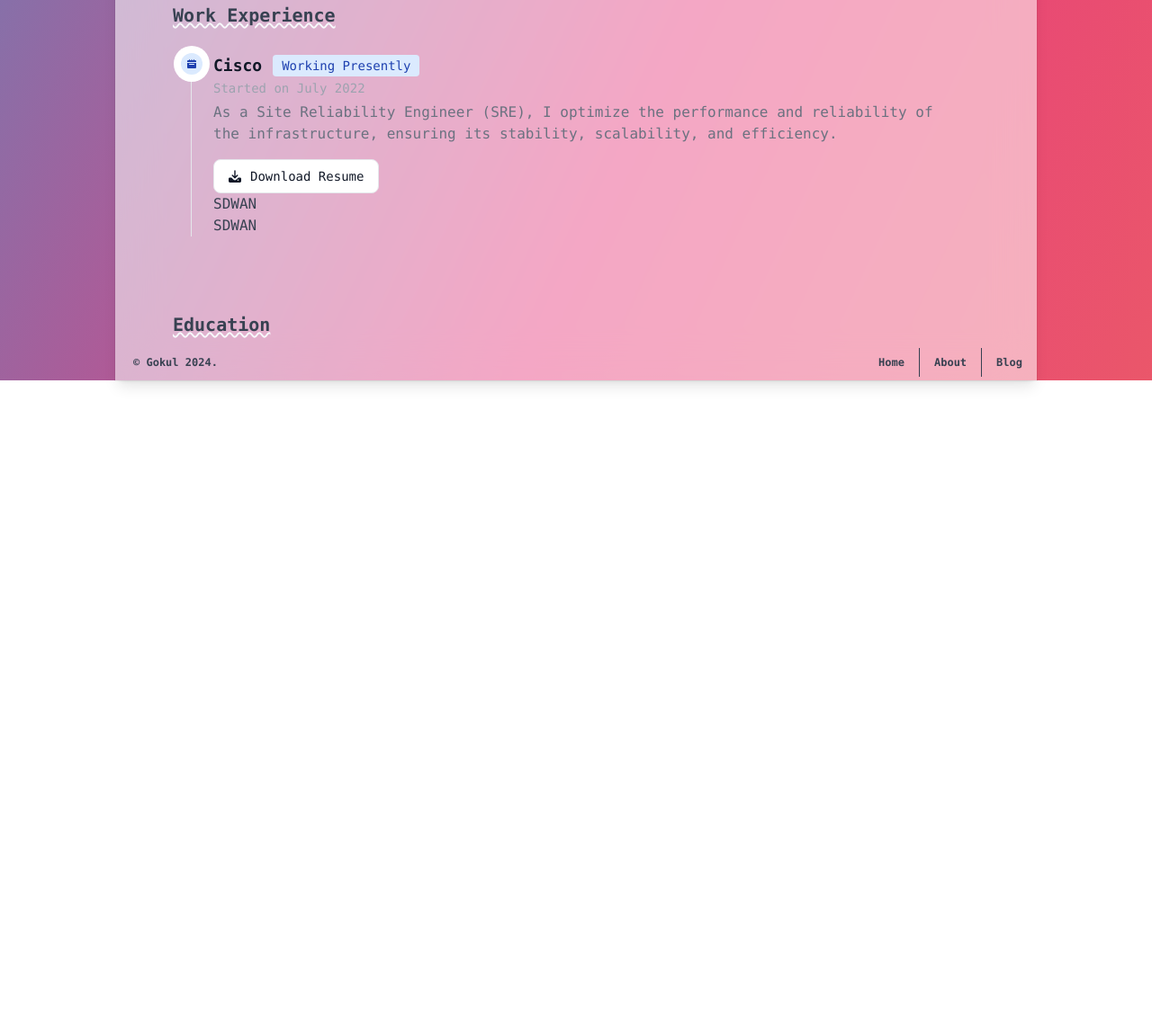
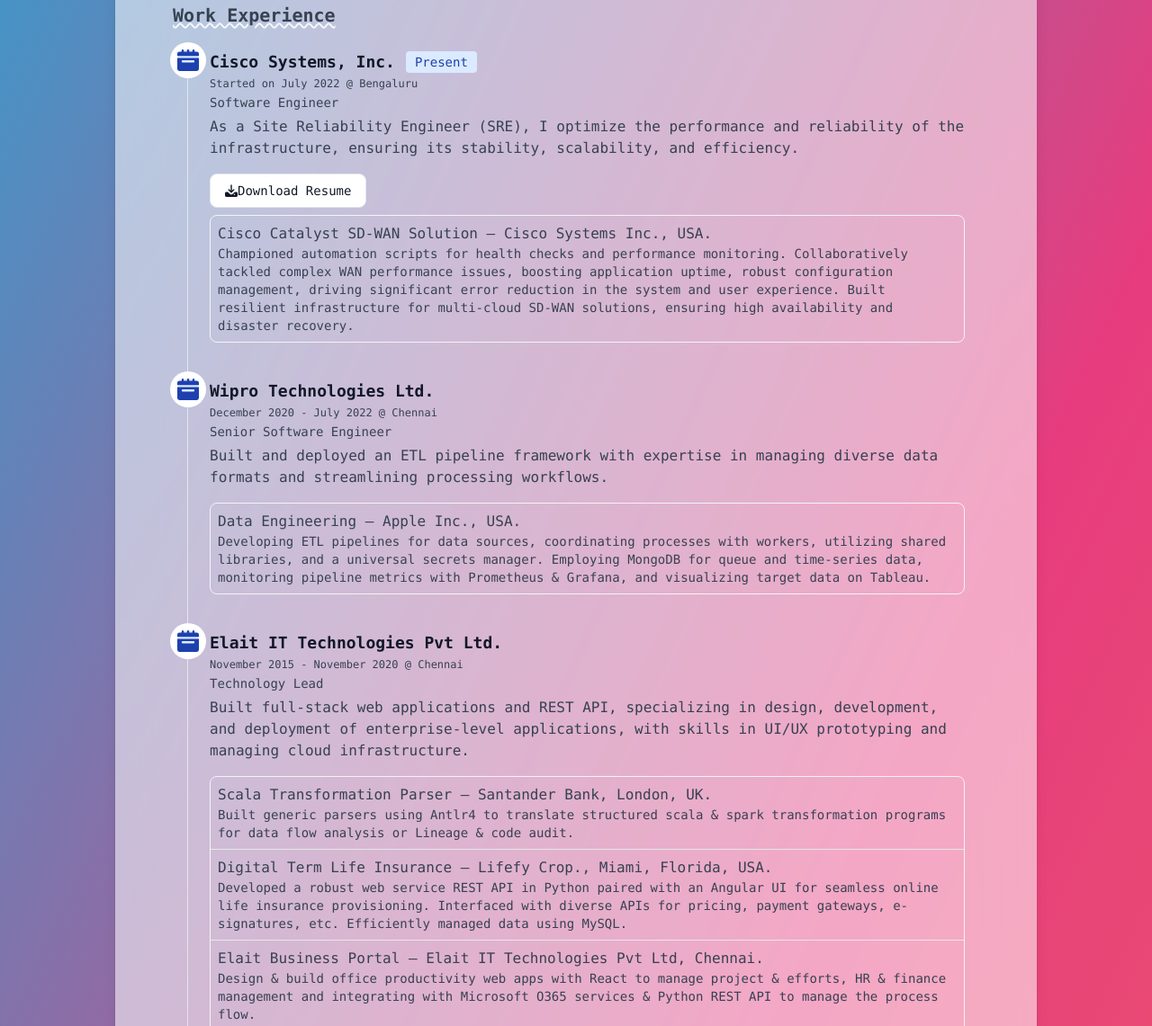
Before and after one commit to gokulvenkats/gokulvenkats.github.io, an Astro site: page /about in a window 1280 px wide. Shown: the part 383-1524 px from the top of the page at 90% size. Before the commit the page ends 806 px from the top, so only its background shows below. Built offline with nearby package versions, Linux system fonts and the light colour scheme; Astro itself is replaced by a stand-in of ours.

Commit message:
Project Details

```diff
--- a/src/components/Timeline.astro
+++ b/src/components/Timeline.astro
@@ -1,48 +1,54 @@
 ---
 const { works } = Astro.props;
-
+import Resume from "/src/content/resume/Gokul_Venkat_Resume.pdf";
+import Office from "/public/icons/office.svg?raw"
+import Download from "/public/icons/download.svg?raw"
 ---
 
 <ol class="relative border-s border-gray-200 dark:border-gray-700">
 {
-        works.companies.map((company: any) => (
-    <li class="mb-10 ms-6">
+    works.companies.map((company: any) => (
+    <li class="mb-10 ms-6 text-left">
         <span class="absolute flex items-center justify-center w-6 h-6 bg-blue-100 rounded-full -start-3 ring-8 ring-white dark:ring-gray-900 dark:bg-blue-900">
-            <svg class="w-2.5 h-2.5 text-blue-800 dark:text-blue-300" aria-hidden="true" xmlns="http://www.w3.org/2000/svg" fill="currentColor" viewBox="0 0 20 20">
-                <path d="M20 4a2 2 0 0 0-2-2h-2V1a1 1 0 0 0-2 0v1h-3V1a1 1 0 0 0-2 0v1H6V1a1 1 0 0 0-2 0v1H2a2 2 0 0 0-2 2v2h20V4ZM0 18a2 2 0 0 0 2 2h16a2 2 0 0 0 2-2V8H0v10Zm5-8h10a1 1 0 0 1 0 2H5a1 1 0 0 1 0-2Z"/>
-            </svg>
+            <Fragment set:html={Office} />
         </span>
         <h3 class="flex items-center mb-1 text-lg font-semibold text-gray-900 dark:text-white">
             {company.name}
             {
                 company.presentlyWorking ?
                 <span class="bg-blue-100 text-blue-800 text-sm font-medium me-2 px-2.5 py-0.5 rounded dark:bg-blue-900 dark:text-blue-300 ms-3">
-                    Working Presently
+                    Present
                 </span>
                 : ""
             }
         </h3>
-        <time class="block mb-2 text-sm font-normal leading-none text-gray-400 dark:text-gray-500">{company.yearOfWork}</time>
-        <p class="mb-4 text-base font-normal text-gray-500 dark:text-gray-400">{company.description}</p>
+        <time class="block mb-2 text-xs font-normal leading-none">{company.yearOfWork} @ {company.location}</time>
+        <time class="block mb-2 text-sm font-normal leading-none">{company.role}</time>
+        <p class="mb-4 text-base font-normal">{company.description}</p>
         {
             company.resume ?
-            <a href="#" class="inline-flex items-center px-4 py-2 text-sm font-medium text-gray-900 bg-white border border-gray-200 rounded-lg hover:bg-gray-100 hover:text-blue-700 focus:z-10 focus:ring-4 focus:outline-none focus:ring-gray-100 focus:text-blue-700 dark:bg-gray-800 dark:text-gray-400 dark:border-gray-600 dark:hover:text-white dark:hover:bg-gray-700 dark:focus:ring-gray-700">
-                <svg class="w-3.5 h-3.5 me-2.5" aria-hidden="true" xmlns="http://www.w3.org/2000/svg" fill="currentColor" viewBox="0 0 20 20">
-                    <path d="M14.707 7.793a1 1 0 0 0-1.414 0L11 10.086V1.5a1 1 0 0 0-2 0v8.586L6.707 7.793a1 1 0 1 0-1.414 1.414l4 4a1 1 0 0 0 1.416 0l4-4a1 1 0 0 0-.002-1.414Z"/>
-                    <path d="M18 12h-2.55l-2.975 2.975a3.5 3.5 0 0 1-4.95 0L4.55 12H2a2 2 0 0 0-2 2v4a2 2 0 0 0 2 2h16a2 2 0 0 0 2-2v-4a2 2 0 0 0-2-2Zm-3 5a1 1 0 1 1 0-2 1 1 0 0 1 0 2Z"/>
-                </svg>
+            <a href={Resume} class="inline-flex mb-2 items-center px-4 py-2 text-sm font-medium text-gray-900 bg-white border border-gray-200 rounded-lg hover:bg-gray-100 hover:text-blue-700 focus:z-10 focus:ring-4 focus:outline-none focus:ring-gray-100 focus:text-blue-700 dark:bg-gray-800 dark:text-slate-100 dark:border-gray-600 dark:hover:text-gray-300 dark:hover:bg-gray-700 dark:focus:ring-gray-700" download="gokul_resume">
+                <Fragment set:html={Download} />
                 Download Resume
             </a>
             : ""
         }
-        <ul>
-            {
-            company.projects.map((project: any) => (
-                <li>{project.name}</li>
-                <li>{project.description}</li>
-            ))
-            }
-        </ul>
+        <div class="border border-gray-100 rounded-lg dark:border-gray-700">
+            <ol class="divide-y divider-gray-200 dark:divide-gray-700">
+                {
+                    company.projects.map((project: any) => (
+                    <li>
+                        <div class="items-center block p-2 sm:flex hover:bg-gray-100 dark:hover:bg-gray-700">
+                            <div>
+                            <div class="text-base font-medium">{project.name}</div>
+                            <div class="text-sm font-normal">{project.description}</div>
+                            </div>
+                        </div>
+                    </li>
+                    ))
+                }
+            </ol>
+        </div>
     </li>
     ))
 }
--- a/src/layouts/Layout.astro
+++ b/src/layouts/Layout.astro
@@ -22,7 +22,7 @@
   </head>
   <body>
     <div class="font-mono m-1 sm:m-auto max-w-screen-lg theme-toggle">
-      <div class="shadow-lg ring-1 ring-black/5 flex flex-col h-screen backdrop-blur-xl bg-[hsla(0,0%,100%,0.55)]">
+      <div class="shadow-lg ring-1 ring-black/5 flex flex-col h-screen backdrop-blur-xl bg-[hsla(0,0%,100%,0.55)] dark:bg-black/20">
         <Header title={title} />
         <slot />
         <Footer />
--- a/src/pages/about.astro
+++ b/src/pages/about.astro
@@ -6,21 +6,72 @@
 const works = {
   companies: [
     {
-      name: "Cisco",
+      name: "Cisco Systems, Inc.",
       yearOfWork: "Started on July 2022",
+      role: "Software Engineer",
+      location: "Bengaluru",
       presentlyWorking: true,
-      description:
-        "As a Site Reliability Engineer (SRE), I optimize the performance and reliability of the infrastructure, ensuring its stability, scalability, and efficiency.",
-      resume: "https://",
+      description: "As a Site Reliability Engineer (SRE), I optimize the performance and reliability of the infrastructure, ensuring its stability, scalability, and efficiency.",
+      resume: true,
       projects: [
         {
-          name: "SDWAN",
-          description: "SDWAN",
+          name: "Cisco Catalyst SD-WAN Solution — Cisco Systems Inc., USA.",
+          description: "Championed automation scripts for health checks and performance monitoring. Collaboratively tackled complex WAN performance issues, boosting application uptime, robust configuration management, driving significant error reduction in the system and user experience. Built resilient infrastructure for multi-cloud SD-WAN solutions, ensuring high availability and disaster recovery.",
+        }
+      ],
+    },
+    {
+      name: "Wipro Technologies Ltd.",
+      yearOfWork: "December 2020 - July 2022",
+      role: "Senior Software Engineer",
+      location: "Chennai",
+      presentlyWorking: false,
+      description: "Built and deployed an ETL pipeline framework with expertise in managing diverse data formats and streamlining processing workflows.",
+      resume: false,
+      projects: [
+        {
+          name: "Data Engineering — Apple Inc., USA.",
+          description: "Developing ETL pipelines for data sources, coordinating processes with workers, utilizing shared libraries, and a universal secrets manager. Employing MongoDB for queue and time-series data, monitoring pipeline metrics with Prometheus & Grafana, and visualizing target data on Tableau.",
+        }
+      ],
+    },
+    {
+      name: "Elait IT Technologies Pvt Ltd.",
+      yearOfWork: "November 2015 - November 2020",
+      role: "Technology Lead",
+      location: "Chennai",
+      presentlyWorking: false,
+      description: "Built full-stack web applications and REST API, specializing in design, development, and deployment of enterprise-level applications, with skills in UI/UX prototyping and managing cloud infrastructure.",
+      resume: false,
+      projects: [
+        {
+          name: "Scala Transformation Parser — Santander Bank, London, UK.",
+          description: "Built generic parsers using Antlr4 to translate structured scala & spark transformation programs for data flow analysis or Lineage & code audit.",
         },
+        {
+          name: "Digital Term Life Insurance — Lifefy Crop., Miami, Florida, USA.",
+          description: "Developed a robust web service REST API in Python paired with an Angular UI for seamless online life insurance provisioning. Interfaced with diverse APIs for pricing, payment gateways, e-signatures, etc. Efficiently managed data using MySQL.",
+        },
+        {
+          name: "Elait Business Portal — Elait IT Technologies Pvt Ltd, Chennai.",
+          description: "Design & build office productivity web apps with React to manage project & efforts, HR & finance management and integrating with Microsoft O365 services & Python REST API to manage the process flow.",
+        },
+        {
+          name: "Avance 360 — Madras Dyslexia Association, Chennai.",
+          description: "Digitize the existing workflow to capture the student’s information across the various activities of dyslexic therapy while also enabling relevant information sharing across multiple stakeholders and reporting the student’s progress.",
+        },
+        {
+          name: "Smart Report Cards — Report Bee, Chennai.",
+          description: "Developed a pilot system for educational progress analytics, using Python's Matplotlib library to visualize data from multiple Microsoft SQL Servers. The system tracks academic progression and holistic learning through student grades and teacher mentorship.",
+        }
       ],
     },
   ],
 };
+
+const then: any = new Date("2015-11-15");
+const now: any = new Date();
+const totalYearOfExp: any = new Date(now - then).getFullYear() - 1970;
 ---
 
 <!-- mx-auto overflow-auto scroll-auto -->
@@ -34,16 +85,15 @@
         />
         <p class="para-left">
           Thanks for dropping by and checking out! Innovative and
-          deadline-driven Programmer with 5+ years of experience designing and
-          developing enterprise level applications and APIs with Python &
-          JavaScript
+          deadline-driven Programmer with {totalYearOfExp}+ years of experience
+          designing and developing enterprise level applications and APIs with
+          Python & JavaScript
         </p>
         <p class="para">
-          Anyway, this is probably a good place to stop. There’s more to my
-          life than what I feel comfortable sharing here, but that’s about
-          the gist of my background and interests. If you made it this far,
-          cool! You’re still awake! Maybe we can chat sometime and get to
-          know each other.
+          Anyway, this is probably a good place to stop. There’s more to my life
+          than what I feel comfortable sharing here, but that’s about the gist
+          of my background and interests. If you made it this far, cool! You’re
+          still awake! Maybe we can chat sometime and get to know each other.
         </p>
         <p class="para">
           At the end of the day, I’m just a Real Human Bean who enjoys doing
@@ -53,12 +103,17 @@
       </section>
       <section class="space-y-2">
         <h2 class="subtitle">Work Experience</h2>
-        <div class="p-5">
-        <Timeline works={works} />
-      </div>
+        <div class="p-4">
+          <Timeline works={works} />
+        </div>
       </section>
       <section class="space-y-2">
-        <h2 class="subtitle">Education<h2>
+        <h2 class="subtitle">Projects</h2>
+
+      </section>
+      </section>
+      <section class="space-y-2">
+        <h2 class="subtitle">Education</h2>
       </section>
     </article>
   </div>
```
Also changed, not shown: public/icons/download.svg (added), public/icons/office.svg (added), 1 other file.
